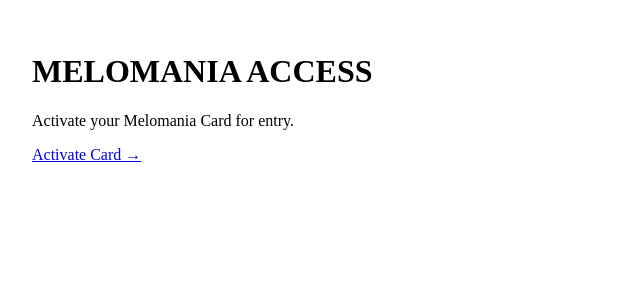
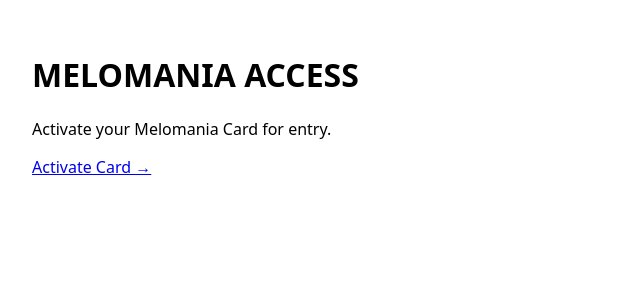
Before and after one commit to armiiinsaber/MELOMANIA-CARD, a Next.js app: page / in a window 1280 px wide. Shown: the top 300 px of the page, without its empty margins (0-640 px from the left). Built offline with nearby package versions, Linux system fonts and the light colour scheme.

Commit message:
Create layout.tsx

```diff
--- /dev/null
+++ b/src/app/layout.tsx
@@ -0,0 +1,9 @@
+export const metadata = { title: "Melomania Access" };
+
+export default function RootLayout({ children }: { children: React.ReactNode }) {
+  return (
+    <html lang="en">
+      <body style={{fontFamily:"ui-sans-serif, system-ui"}}>{children}</body>
+    </html>
+  );
+}
```
